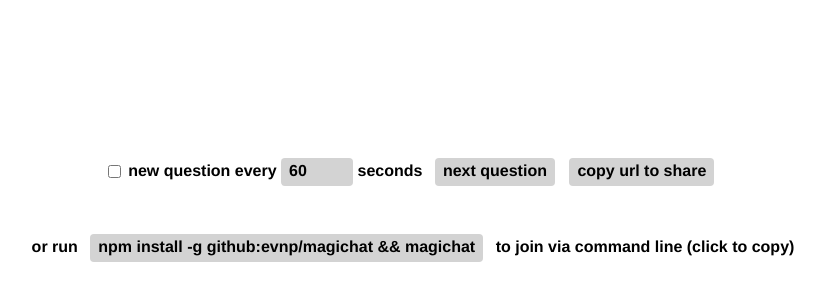
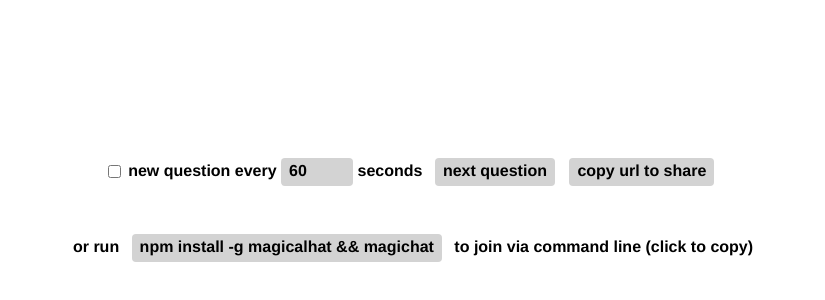
Before and after one commit to evnp/magichat, a website built with Parcel: page src/index.html in a window 1280 px wide. Shown: the part 230-530 px from the top of the page, without its empty margins (227-1052 px from the left). Built offline with nearby package versions, Linux system fonts and the light colour scheme; what L would draw is missing.

Commit message:
update package name for npm

```diff
--- a/docs/cli.js
+++ b/docs/cli.js
@@ -95,7 +95,7 @@ function printHelp() {
     printInfo();
 }
 function printVersion() {
-    console.log("Magic Hat 🎩 0.0.1\n");
+    console.log("\nMagic Hat 🎩 0.0.1\n");
 }
 function printInfo() {
     console.log("> ENTER           --> go to next question");
--- a/package.json
+++ b/package.json
@@ -1,5 +1,5 @@
 {
-  "name": "magichat",
+  "name": "magicalhat",
   "version": "0.0.1",
   "description": "A magical question-asking hat, which will ask you and your friends questions via browser or CLI.",
   "bin": {
--- a/src/cli.ts
+++ b/src/cli.ts
@@ -70,7 +70,7 @@ function printHelp(): void {
 }
 
 function printVersion(): void {
-  console.log("Magic Hat 🎩 0.0.1\n");
+  console.log("\nMagic Hat 🎩 0.0.1\n");
 }
 
 function printInfo(): void {
--- a/src/index.html
+++ b/src/index.html
@@ -27,9 +27,7 @@
       </div>
       <div class="info">
         or run
-        <button class="cli">
-          npm install -g github:evnp/magichat && magichat
-        </button>
+        <button class="cli">npm install -g magicalhat && magichat</button>
         to join via command line (click to copy)
       </div>
     </div>
```
Also changed, not shown: docs/index.html (+1 -1 lines), 3 other files.
